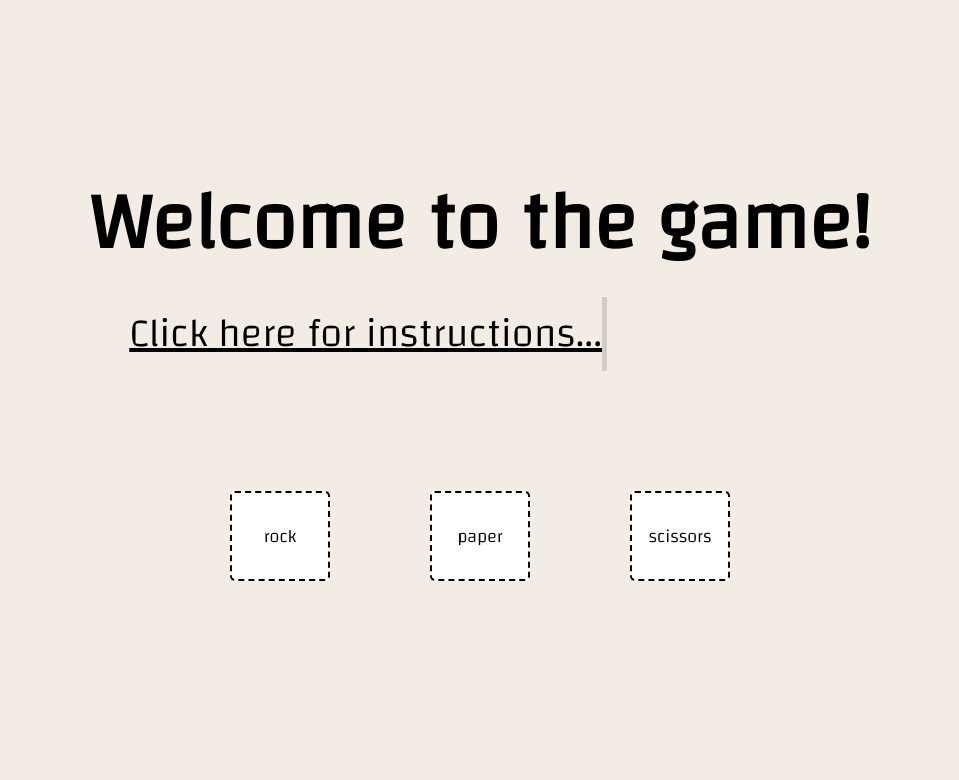
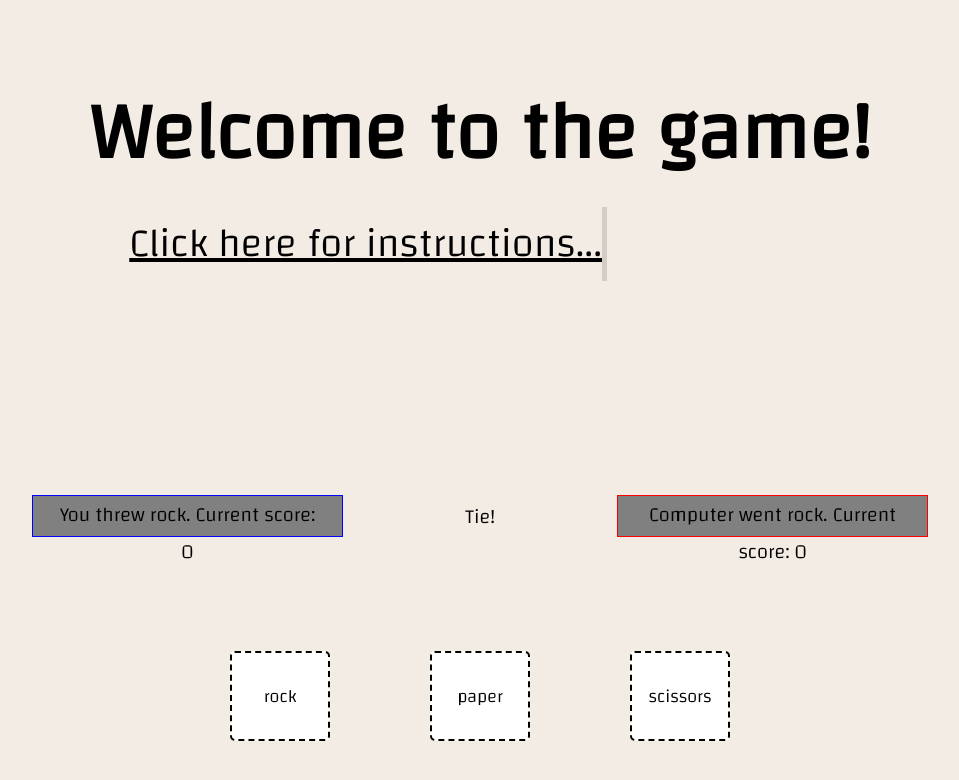
Before and after one commit to githubyasser01/rock-paper-scissors, a plain HTML site: page rps.html in a window 1280 px wide. Both pictures are taken after a click on the element "rock". Shown: the whole page, without its empty margins (160-1119 px from the left). Drawn offline with Linux system fonts and the light colour scheme.

Commit message:
Add an announcement + score display bar.

```diff
--- a/rps.html
+++ b/rps.html
@@ -16,8 +16,14 @@
         <h1>Welcome to the game!</h1>
         <a>Click here for instructions...</a>
     </div>
+    <div class="scoreKeep">
+        <div class="playerSelection">Player threw</div>
+        <div class="status">
+        </div>
+        <div class="computerSelection">Computer went</div>
+    </div>
     <div class="btns">
-        <div class="btn">
+    <div class="btn">
             <button>rock</button>
             <audio id="rock-sound" src="audio/rock.ogg"></audio>
         </div>
--- a/rps.js
+++ b/rps.js
@@ -1,6 +1,11 @@
 var getComputerChoice = arr => {
     return arr[Math.floor(Math.random() * arr.length)]
 }
+
+var statusBar = document.querySelector(".status")
+var cDisplay = document.querySelector(".computerSelection")
+var pDisplay = document.querySelector(".playerSelection")
+
 var pscore = 0, cscore = 0, t = 0;
 //put the selection buttons into a node-list called 'buttons'.
  let buttons = document.querySelectorAll('.btn');
@@ -37,6 +42,7 @@ function playRound(playerSelection)
     let computerSelection = getComputerChoice(arr);
     if (playerSelection == computerSelection){
 		console.log("Tie!");
+        statusBar.innerText = "Tie!";
     }
 
     else
@@ -44,17 +50,19 @@ function playRound(playerSelection)
             case 'rockscissors':
             case 'scissorspaper':
             case 'paperrock':
-                console.log("You win!", (playerSelection.toLowerCase()).charAt(0).toUpperCase() + playerSelection.slice(1), "beats", computerSelection,".");
+            statusBar.innerText = "You Win!" + " " + (playerSelection.toLowerCase()).charAt(0).toUpperCase() + playerSelection.slice(1) + " " + "wins against" +" " + computerSelection + ".";
 				pscore+=1;
 				break;
             default:
-                console.log("You lose!", (playerSelection.toLowerCase()).charAt(0).toUpperCase() + playerSelection.slice(1), "loses against", computerSelection,".");
+                statusBar.innerText = "You lose!" + " " + (playerSelection.toLowerCase()).charAt(0).toUpperCase() + playerSelection.slice(1) + " " + "loses against" +" " + computerSelection + ".";
                 cscore+=1;
 				break;
             }
         }
+    pDisplay.innerText = "You threw" + " " + playerSelection + ". Current score: " + pscore
+    cDisplay.innerText = "Computer went" + " " + computerSelection + ". Current score: " + cscore
 
-	let max = Math.max(pscore, cscore, 5);
-	if (max == pscore) console.log("You are the ultimate winner.");
-	else if (max == cscore) console.log("Computer wins.");
+	var max = Math.max(pscore, cscore, 5);
+	if (max == pscore) statusBar.innerText = String("You are the ultimate winner.");
+	else if (max == cscore) statusBar.innerText = String("Computer wins.");
     }
--- a/style.css
+++ b/style.css
@@ -1,8 +1,44 @@
 @import url('https://fonts.googleapis.com/css2?family=Changa:wght@300&display=swap');
 
 *{
+    font-family:'Changa';
     margin: 0px;
     align-self: center;
+}
+
+.scoreKeep{
+    display: flex;
+    flex-direction: row;
+    font-size: 20px;
+    align-content: center;
+    justify-content: space-between;
+}
+.status{
+    border: none;
+}
+.scoreKeep{
+    text-align: center;
+    text-justify: center;
+    margin-top: 100px;
+    width:70%;
+    height: 30px;
+}
+
+.playerSelection,
+.computerSelection{
+    border-width: thin;
+    background-color: grey;
+    border-color: red;
+    border-style: solid;
+    padding-left: 20px;
+    padding-right: 20px;
+    width: 30%;
+    height: 40px;
+
+}
+
+.playerSelection{
+    border-color: blue;
 }
 
 body{
@@ -16,7 +52,7 @@ body{
 }
 
 .intro{
-    margin-top: 150px;
+    margin-top: 60px;
     font-family:'Changa';
     font-size: 40px;
 }
```
